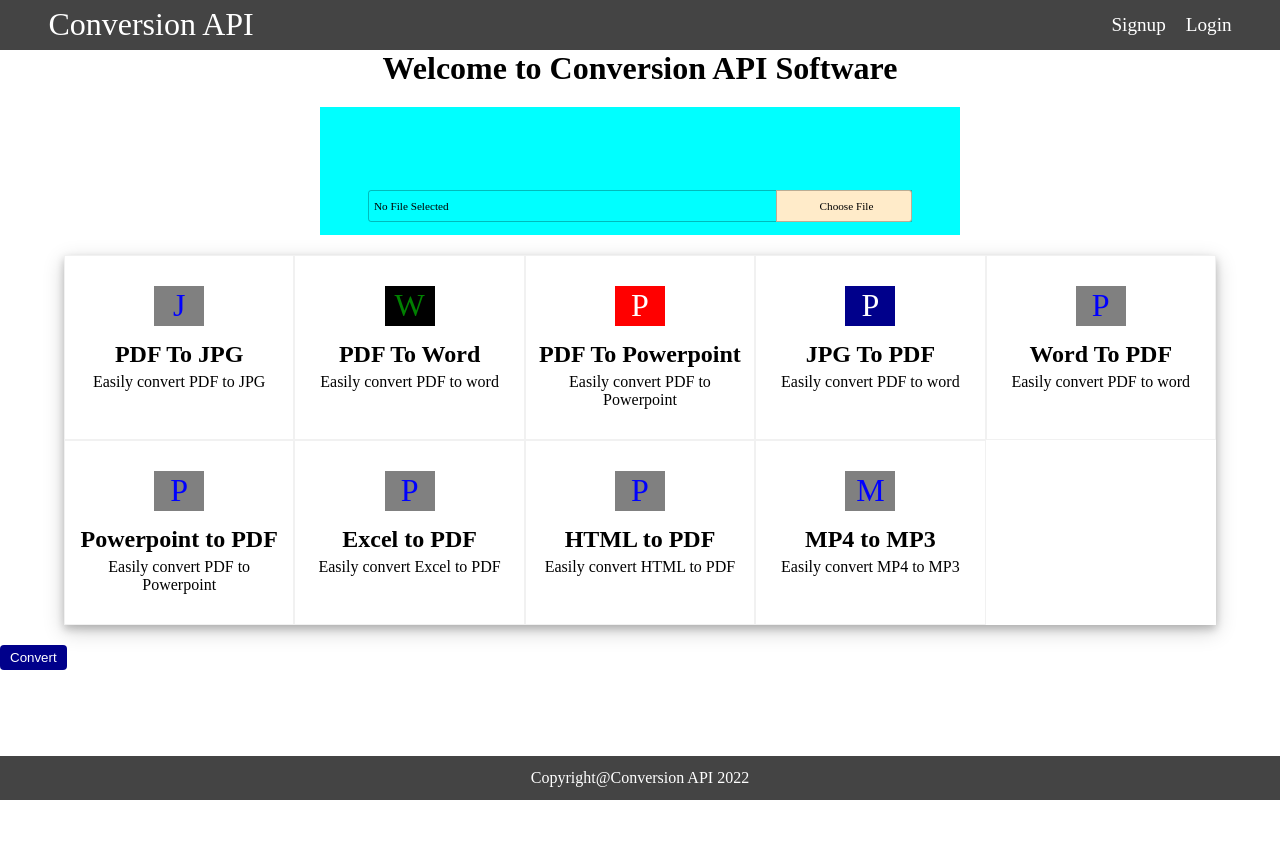
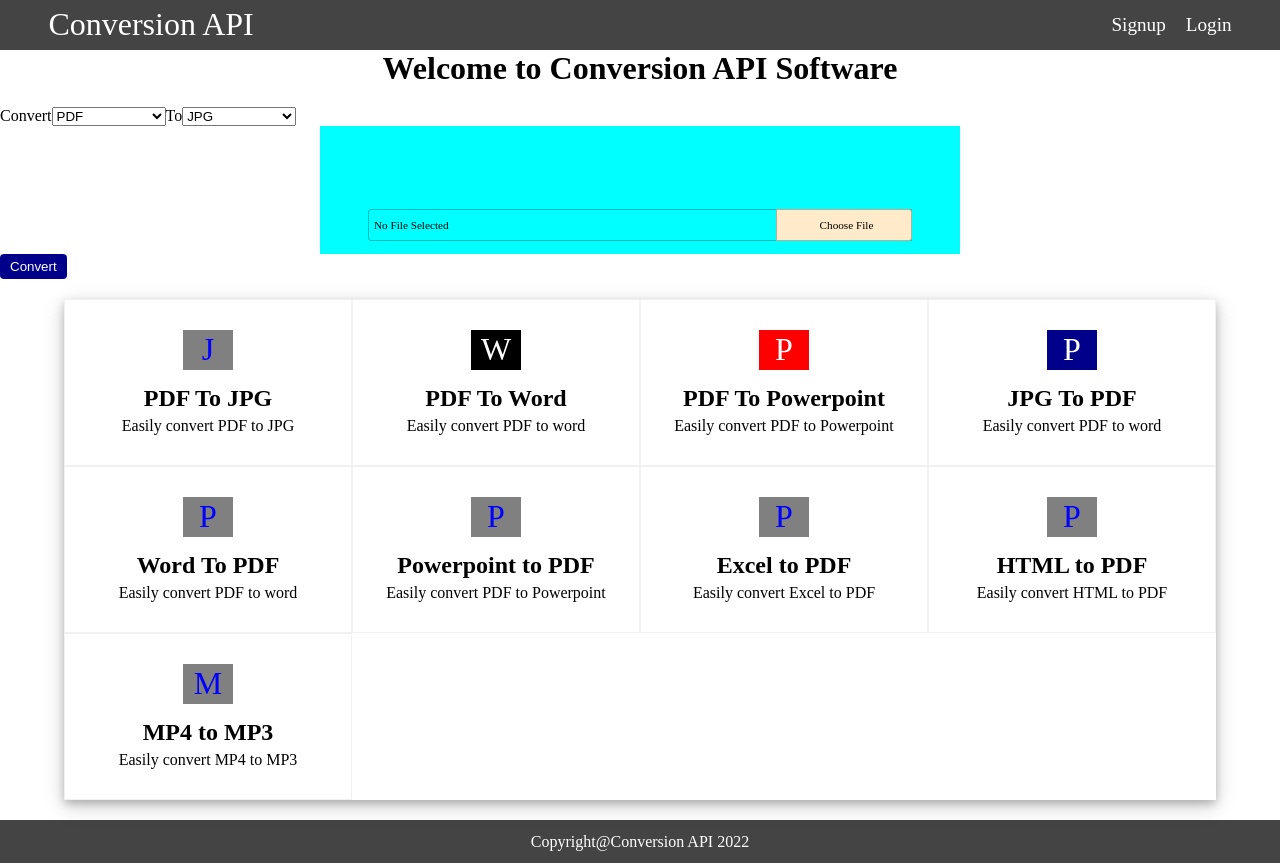
Before and after one commit to srahman3311/conversion-api-ripon, a React (Create React App) app: page / in a window 1280 px wide. Before the commit the page ends 800 px from the top, so only its background shows below. Built offline with nearby package versions, Linux system fonts and the light colour scheme.

Commit message:
Add dropdown list and validation

```diff
--- a/src/App.module.css
+++ b/src/App.module.css
@@ -5,7 +5,6 @@
 }
 
 .App {
-    width: 100vw;
     min-height: 100vh;
     position: relative;
 }
--- a/src/components/dashboard/Dashboard.js
+++ b/src/components/dashboard/Dashboard.js
@@ -1,6 +1,7 @@
-import { useState } from "react";
+import { useEffect, useState } from "react";
 import axios from "axios";
-import { services } from "../../libs/data";
+import { fileTypes, services } from "../../libs/data";
+
 
 // Important link regarding axios progressbar
 // https://www.codingdeft.com/posts/react-upload-file-progress-bar/
@@ -11,9 +12,11 @@ import styles from "./Dashboard.module.css";
 // Components
 import Navbar from "../reuseable-components/navbar/Navbar";
 import Footer from "../reuseable-components/footer/Footer";
-import Header from "../reuseable-components/others/Header";
+import Header from "../reuseable-components/typography/Header";
+import Paragraph from "../reuseable-components/typography/Paragraph";
 import Button from "../reuseable-components/others/Button";
 import TextIcon from "../reuseable-components/others/TextIcon";
+import DropdownList from "../reuseable-components/others/DropdownList";
 import FileUploader from "../reuseable-components/file-uploader/FileUploader";
 
 
@@ -23,10 +26,68 @@ function Dashboard() {
     const [loading, setLoading] = useState(false);
     const [error, setError] = useState(false);
     const [file, setFile] = useState(null);
+    const [fileFormats, setFileFormats] = useState([]);
+    const [selectableFileFormats, setSelectableFileFormats] = useState([]);
+    const [selectedFileType, setSelectedFileType] = useState("");
+    const [selectedFileTypeExtension, setSelectedFileTypeExtension] = useState("");
     const [targetFileFormat, setTargetFileFormat] = useState("");
     const [downloadUri, setDownloadUri] = useState("");
 
 
+    useEffect(() => {
+
+        setFileFormats(fileTypes);
+        if(!selectedFileType) {
+            setSelectedFileType(fileTypes[0].title);
+            setSelectedFileTypeExtension(fileTypes[0].fileExtension)
+        }
+
+        for(let x = 0; x < fileTypes.length; x++) {
+
+            const fileType = fileTypes[x];
+
+            if(fileType.title === selectedFileType) {
+
+                const newArray = [];
+                const items = fileType.possibleConversionFileTypes.split(",");
+
+                items.forEach((item, index) => {
+                    newArray.push({
+                        id: index + 1,
+                        title: item
+                    })
+                })
+
+                setSelectableFileFormats(newArray);
+                setTargetFileFormat(newArray[0].title)
+                break;
+            }
+        }
+
+    }, [selectedFileType])
+
+    const handleChange = (event) => {
+
+        const { name, value } = event.target;
+
+        if(name === "selectedFileType") {
+
+            for(let x = 0; x < fileTypes.length; x++) {
+
+                const fileType = fileTypes[x];
+
+                if(fileType.title === value) {
+
+                    setSelectedFileTypeExtension(fileType.fileExtension);
+                    break;
+                }
+            }
+
+            return setSelectedFileType(value);
+        }
+        setTargetFileFormat(value);
+
+    }
     const fileHandler = event => setFile(event.target.files[0]);
     const downloadFile = () => window.location.href = downloadUri;
 
@@ -34,6 +95,13 @@ function Dashboard() {
     const convertFile = async () => {
 
         if(!file) return alert("Please upload the file");
+
+        const fileExtension = file.name.substring(file.name.indexOf("."), file.name.length);
+
+        if(!fileExtension.includes(selectedFileTypeExtension)) {
+            return alert(`Please upload a ${selectedFileType} file`);
+        }
+
 
         const imageData = new FormData();
         imageData.append("file", file);
@@ -69,7 +137,7 @@ function Dashboard() {
     }
 
 
-
+    console.log(selectedFileType)
 
     if(loading) return <div>Loading...</div>
     if(error) return <div>Something went wrong</div>
@@ -79,7 +147,41 @@ function Dashboard() {
             <Navbar />
             <main className={styles.dashboard}>
                 <Header text = "Welcome to Conversion API Software" />
+
+                <div className = {styles.select_file_types}>
+                    <p>Convert</p>
+                    <DropdownList
+                        name = "selectedFileType"
+                        nameKey = "title"
+                        data = {fileFormats}
+                        handleChange = {handleChange}
+                    />
+                    <p>To</p>
+                    <DropdownList
+                        name = "targetFileFormat"
+                        nameKey = "title"
+                        data = {selectableFileFormats}
+                        handleChange = {handleChange}
+
+                    />
+                </div>
+
                 <FileUploader file = {file} fileHandler = {fileHandler} />
+                <Button
+                    text = "Convert"
+                    clickHandler = {convertFile}
+                    style = {{
+                        backgroundColor: "darkblue"
+                    }}
+                />
+                <Button
+                    text = "Download"
+                    clickHandler = {downloadFile}
+                    style = {{
+                        display: downloadUri ? "inline" : "none",
+                        backgroundColor: "darkblue"
+                    }}
+                />
                 <div className = {styles.services}>
                     {
                         services.map((service) => {
@@ -99,28 +201,16 @@ function Dashboard() {
                                             marginBottom: "5px"
                                         }}
                                     />
-                                    {/* <h2>{service.title}</h2> */}
-                                    <p>{service.description}</p>
+                                    <Paragraph
+                                        text = {service.description}
+                                    />
+
                                 </div>
                             );
                         })
                     }
                 </div>
-                <Button
-                    text = "Convert"
-                    clickHandler = {convertFile}
-                    style = {{
-                        backgroundColor: "darkblue"
-                    }}
-                />
-                <Button
-                    text = "Download"
-                    clickHandler = {downloadFile}
-                    style = {{
-                        display: downloadUri ? "inline" : "none",
-                        backgroundColor: "darkblue"
-                    }}
-                />
+
             </main>
             <Footer />
 
--- a/src/components/dashboard/Dashboard.module.css
+++ b/src/components/dashboard/Dashboard.module.css
@@ -16,8 +16,13 @@
 }
 
 .service_card {
-  width: 20%;
+  width: 25%;
   text-align: center;
   border: 0.2px solid rgba(0, 0, 0, 0.055);
   padding: 30px 10px;
 }
+
+.select_file_types {
+  display: flex;
+
+}
--- a/src/components/reuseable-components/footer/Footer.module.css
+++ b/src/components/reuseable-components/footer/Footer.module.css
@@ -1,7 +1,7 @@
 .footer {
-    position: absolute;
+    /* position: absolute;
     left: 0;
-    bottom: 0;
+    bottom: 0; */
     width: 100%;
     background-color: rgba(0, 0, 0, 0.733);
     color: white;
--- /dev/null
+++ b/src/components/reuseable-components/others/DropdownList.js
@@ -0,0 +1,27 @@
+import styles from "./Common.module.css";
+
+function DropdownList ({ name, nameKey, data, handleChange, dropdownStyle }) {
+
+    return (
+        <div className = {styles.dropdown_list}>
+            <select name = {name} onChange = {handleChange} style = {typeof dropdownStyle && dropdownStyle}>
+                {data.map(item => {
+                    return (
+                        <option key = {item.id} value = {item[nameKey]}>
+                            {item[nameKey]}
+                        </option>
+                    )
+                })}
+            </select>
+        </div>
+    );
+}
+
+export default DropdownList;
+
+
+
+/*
+Reusable Dropdown/Select Component
+https://stackoverflow.com/questions/52789363/react-how-to-fit-json-api-data-into-reusable-select-component
+*/
--- a/src/components/reuseable-components/others/Header.js
+++ b/src/components/reuseable-components/typography/Header.js
@@ -1,4 +1,4 @@
-import styles from "./Common.module.css";
+import styles from "./Typography.module.css";
 
 function Header({ text, style }) {
 
--- /dev/null
+++ b/src/components/reuseable-components/typography/Paragraph.js
@@ -0,0 +1,11 @@
+
+function Paragraph({ text, style }) {
+
+    return (
+        <p style = {style && style}>{text}</p>
+    );
+
+}
+
+
+export default Paragraph;
--- /dev/null
+++ b/src/components/reuseable-components/typography/Typography.module.css
@@ -0,0 +1,5 @@
+/* Headers */
+.header {
+    text-align: center;
+    margin-bottom: 20px;
+}
--- a/src/libs/data.js
+++ b/src/libs/data.js
@@ -10,7 +10,7 @@ export const services = [
     {
         id: 2,
         textIcon: "W",
-        textIconColor: "green",
+        textIconColor: "white",
         textIconBackgroundColor: "black",
         title: "PDF To Word",
         description: "Easily convert PDF to word"
@@ -73,3 +73,49 @@ export const services = [
     },
 
 ]
+
+
+export const fileTypes = [
+    {
+        id: 1,
+        title: "PDF",
+        fileExtension: "pdf",
+        possibleConversionFileTypes: "JPG,WORD,POWERPOINT"
+    },
+    {
+        id: 2,
+        title: "JPG",
+        fileExtension: "jpg",
+        possibleConversionFileTypes: "PDF"
+    },
+    {
+        id: 3,
+        title: "WORD",
+        fileExtension: "docx",
+        possibleConversionFileTypes: "PDF"
+    },
+    {
+        id: 4,
+        title: "POWERPOINT",
+        fileExtension: "ppt",
+        possibleConversionFileTypes: "PDF"
+    },
+    {
+        id: 5,
+        title: "EXCEL",
+        fileExtension: "xlsx",
+        possibleConversionFileTypes: "PDF"
+    },
+    {
+        id: 6,
+        title: "HTML",
+        fileExtension: "html",
+        possibleConversionFileTypes: "PDF"
+    },
+    {
+        id: 7,
+        title: "MP4",
+        fileExtension: "mp4",
+        possibleConversionFileTypes: "MP3"
+    }
+]
```
